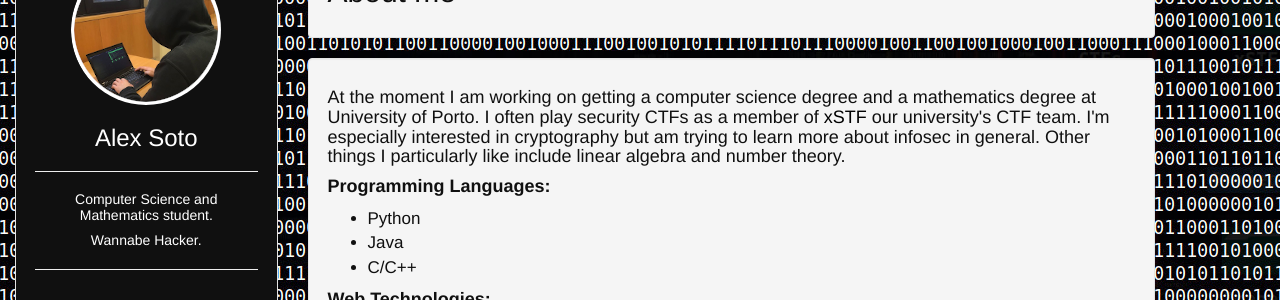
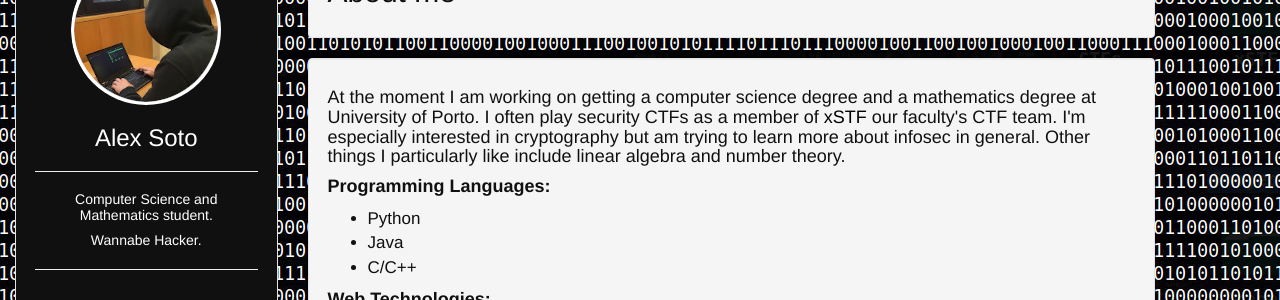
Before and after one commit to 0xA2/0xA2.github.io, a Jekyll site: the page built from about.html, in a window 1280 px wide and 974 px high. Shown: the part 125-425 px from the top of the window. Built offline with Jekyll 4.4.1, drawn with Linux system fonts in a browser that asks for light colours.

Commit message:
Update about.html

```diff
--- a/about.html
+++ b/about.html
@@ -8,7 +8,7 @@ layout: default
 
 <div class="well article">
 
-    <h4><p>At the moment I am working on getting a computer science degree and a mathematics degree at University of Porto. I often play security CTFs as a member of <a href="https://xstf.pt/">xSTF</a> our university's CTF team. I'm especially interested in cryptography but am trying to learn more about infosec in general. Other things I particularly like include linear algebra and number theory.</p></h4>
+    <h4><p>At the moment I am working on getting a computer science degree and a mathematics degree at University of Porto. I often play security CTFs as a member of <a href="https://xstf.pt/">xSTF</a> our faculty's CTF team. I'm especially interested in cryptography but am trying to learn more about infosec in general. Other things I particularly like include linear algebra and number theory.</p></h4>
 
     <h4><b>Programming Languages:</b></h4>
         <ul>
```
